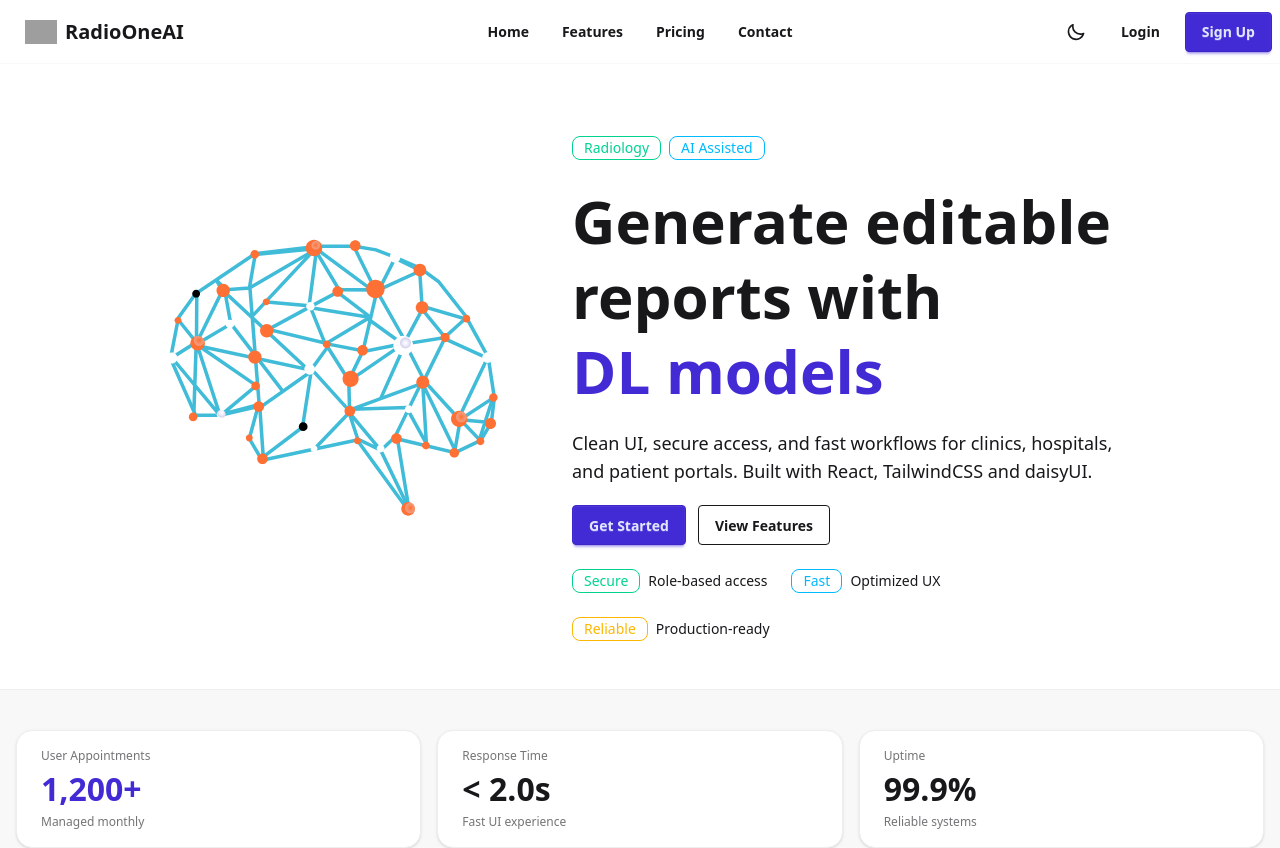
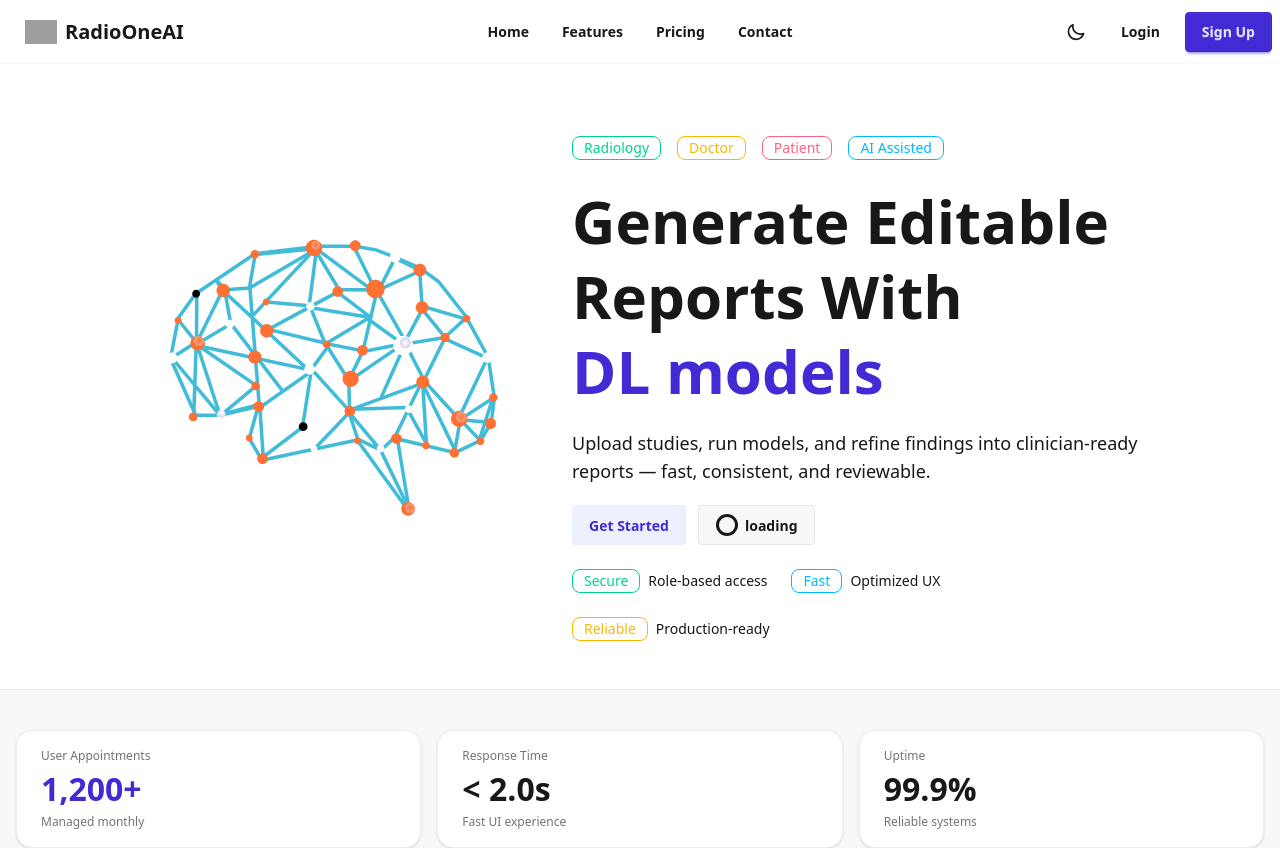
Before and after one commit to RadioOneAI/Frontend, a React (Vite) app in the folder radio-one-ai/: page / in a window 1280 px wide. Shown: the top 848 px of the page. Built offline with nearby package versions, Linux system fonts and the light colour scheme; grey boxes are pictures that could not be loaded.

Commit message:
remake hero

```diff
--- a/radio-one-ai/src/pages/Hero/hero.jsx
+++ b/radio-one-ai/src/pages/Hero/hero.jsx
@@ -13,10 +13,20 @@ export default function Hero() {
             <Lottie animationData={Brain} />
 
             <div className="max-w-xl">
-              <div className="mt-6 flex flex-wrap gap-2 text-sm text-muted">
+              <div className="mt-6 flex flex-wrap gap-4 text-sm text-muted">
                 <div className="flex items-center gap-2">
                   <span className="badge badge-success badge-outline">
                     Radiology{" "}
+                  </span>
+                </div>
+                <div className="flex items-center gap-2">
+                  <span className="badge badge-warning badge-outline">
+                    Doctor
+                  </span>
+                </div>
+                <div className="flex items-center gap-2">
+                  <span className="badge badge-error badge-outline">
+                    Patient
                   </span>
                 </div>
                 <div className="flex items-center gap-2">
@@ -27,20 +37,24 @@ export default function Hero() {
               </div>
 
               <h1 className="mt-6 text-3xl sm:text-4xl xl:text-6xl font-semibold leading-tight">
-                Generate <span className="text-brand-blue">editable</span>{" "}
-                reports with <br />
+                Generate <span className="text-brand-blue">Editable</span>{" "}
+                Reports With <br />
                 <span className="text-primary">DL models</span>
               </h1>
 
               <p className="py-5 text-muted text-base md:text-lg">
-                Clean UI, secure access, and fast workflows for clinics,
-                hospitals, and patient portals. Built with React, TailwindCSS
-                and daisyUI.
+                Upload studies, run models, and refine findings into
+                clinician-ready reports — fast, consistent, and reviewable.
               </p>
 
               <div className="flex flex-wrap gap-3">
-                <button className="btn btn-primary">Get Started</button>
-                <button className="btn btn-outline">View Features</button>
+                <button className="btn btn-soft btn-primary">
+                  Get Started
+                </button>
+                <button className="btn">
+                  <span className="loading loading-spinner"></span>
+                  loading
+                </button>
               </div>
 
               <div className="mt-6 flex flex-wrap gap-6 text-sm text-muted">
```
